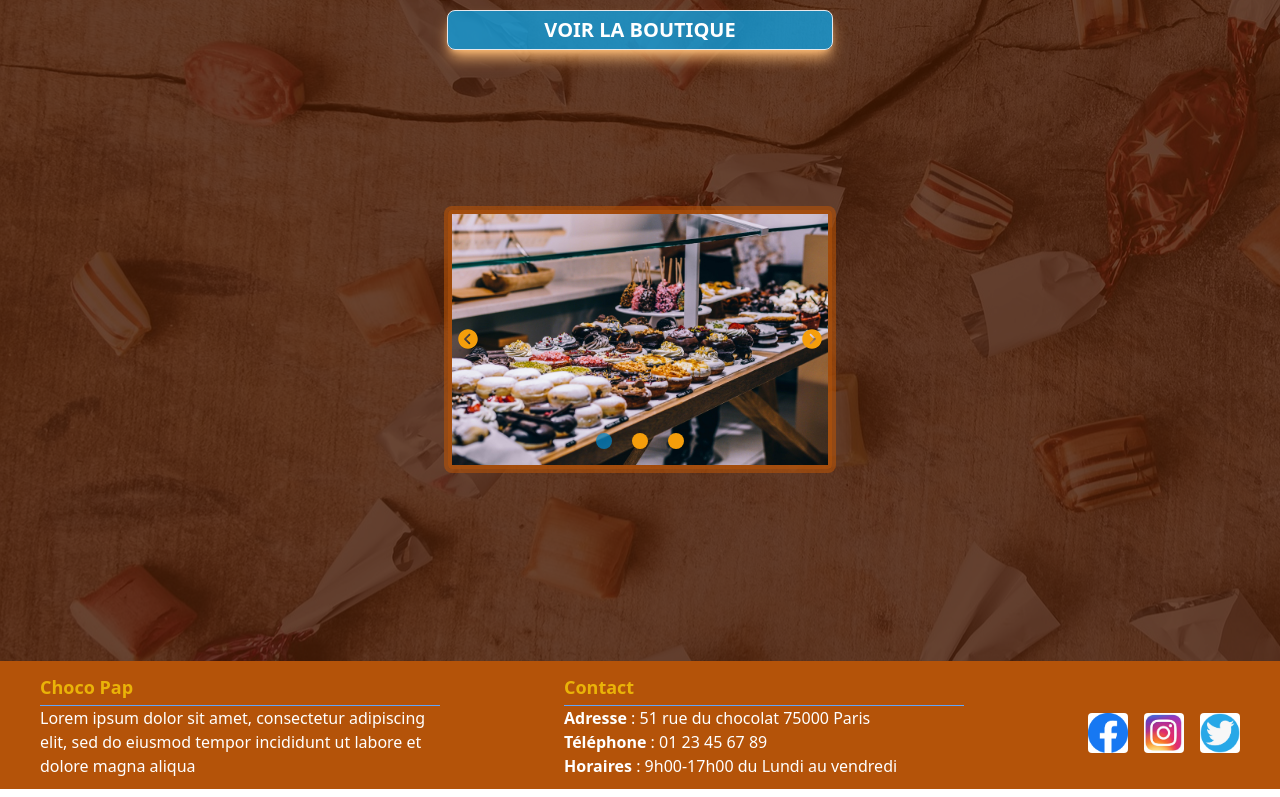
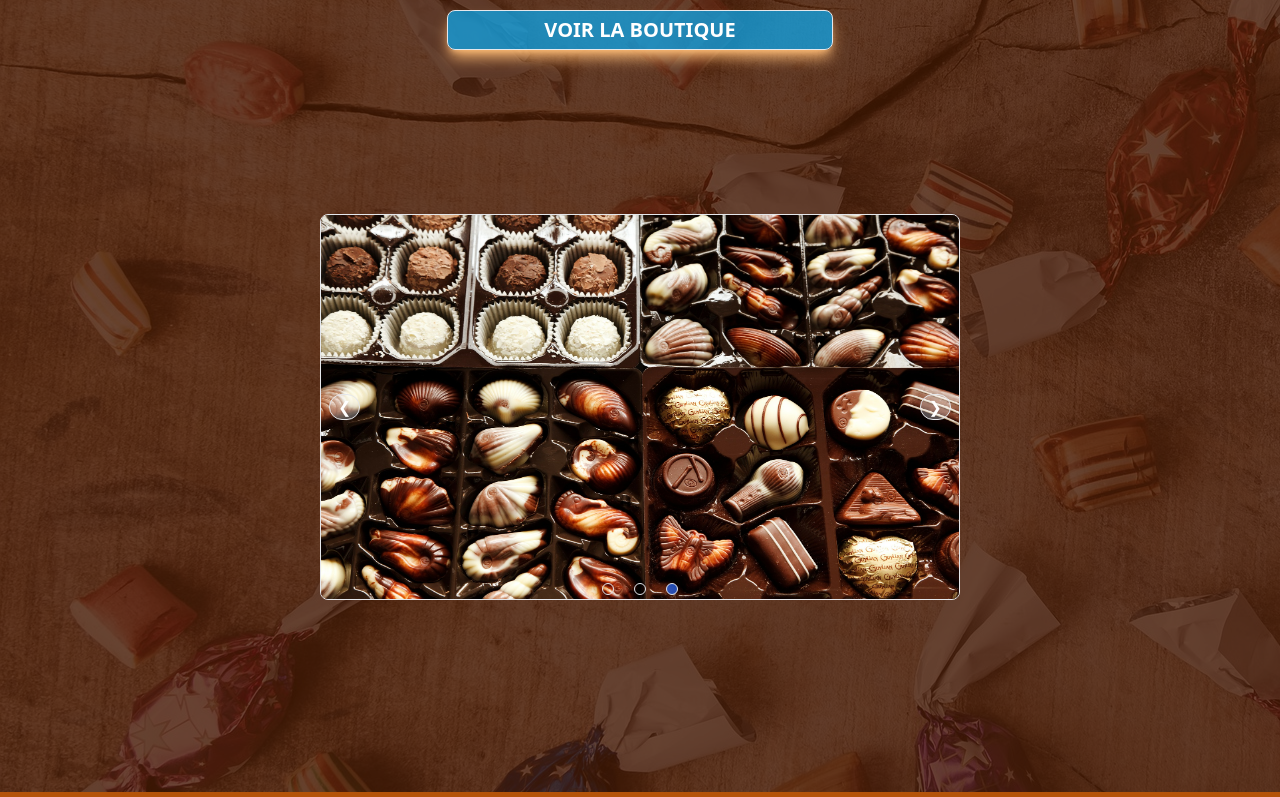
Before and after one commit to kossi973/Choco-Pap, a React (Vite) app in the folder choco-pap/: page / in a window 1280 px wide. Shown: the part 446-1243 px from the top of the page. Built offline with nearby package versions, Linux system fonts and the light colour scheme.

Commit message:
Nouveau Carroussel

```diff
--- a/choco-pap/src/components/Caroussel.tsx
+++ /dev/null
@@ -1,64 +0,0 @@
-import { useState} from 'react';
-import { IoIosArrowDropleftCircle, IoIosArrowDroprightCircle } from "react-icons/io";
-
-function Caroussel ({ slides }: { slides:Array<string> }) {
-
-    let [currentSlide, SetCurrentSlide] = useState(0);
-
-    // sélectionner slide précédente
-    let previousSlide = () => {
-        // if (currentSlide === 0) SetCurrentSlide(slides.length-1)
-        // else SetCurrentSlide(currentSlide - 1);
-        if (currentSlide > 0) SetCurrentSlide(currentSlide - 1)
-    };
-
-    // sélectionner slide suivante
-    let nextSlide = () => {
-        // if (currentSlide === slides.length-1) SetCurrentSlide(0)
-        // else SetCurrentSlide(currentSlide + 1);
-        if (currentSlide < slides.length-1) SetCurrentSlide(currentSlide + 1)
-    };
-
-    return (
-        <div className="w-96 rounded border-4 border-amber-700/80 ring-4 ring-amber-700/60 overflow-hidden relative">
-            {/* afficher les images une à une */}
-            <div className={`h-68 flex transition ease-out duration-700`}
-                style = {{
-                    transform : `translateX(-${currentSlide * 100}%)`,
-                }}>
-                {slides.map((slide: string, index: number) => {
-                    return (<img key={{slide} && index} src={slide} alt={slide}/>);
-                })}
-            </div>
-
-            {/* positionner les boutons de sélection gauche et droite */}
-            <div className="absolute top-0 h-full w-full flex justify-between items-center text-amber-500 text-2xl px-1">
-                <button onClick={previousSlide}>
-                    <IoIosArrowDropleftCircle/>
-                </button>
-                <button onClick={nextSlide}>
-                    <IoIosArrowDroprightCircle/>
-                </button>
-            </div>
-
-            {/* positionner les boutons d'identification et sélection des slides */}
-            <div className="absolute bottom-0 py-4 flex justify-center gap-5 w-full">
-                {slides.map((slide: string, index: number) => {
-                    return (
-                        <div
-                            onClick={() => {
-                                SetCurrentSlide(index);
-                            }}
-                            key={{slide} && index}
-                            className={`rounded-full size-4 cursor-pointer
-                            ${ index == currentSlide ? "bg-sky-600/75" : "bg-amber-500"
-                            }`}>
-                        </div>
-                    )
-                })}
-            </div>
-        </div>
-    );
-}
-
-export default Caroussel;
--- /dev/null
+++ b/choco-pap/src/components/CarousselAutoAR.tsx
@@ -0,0 +1,76 @@
+import { useEffect, useState} from 'react';
+
+  interface TempoProps{
+    tempo : number,
+  }
+
+    // Définir les images du caroussel
+let slides = [
+    "/images/accueil1.jpg",
+    "/images/accueil2.jpg",
+    "/images/accueil3.jpg",
+    ]
+
+// CarrousselAutoAR: bloc1: décalage automatique du contenu en fonction de la temporisation; bloc2: positionnement des flêches; bloc3: positionnement des boutons de pagination
+const CarrousselAutoAR: React.FC<TempoProps> = ({tempo}) => {
+
+    let [currentSlide, setCurrentSlide] = useState(0);
+    let [sensDéfilement, setSensDéfilement] = useState("droite");
+
+    // sélectionner slide précédente
+    let previousSlide = () => {
+        if (currentSlide > 0) {
+            setCurrentSlide(currentSlide - 1)
+        } else setSensDéfilement("droite");
+    } ;
+
+    // sélectionner slide suivante
+    let nextSlide = () => {
+        if (currentSlide < slides.length-1) {
+            setCurrentSlide(currentSlide + 1)
+        } else setSensDéfilement("gauche");
+    };
+
+    // Défilement automatique des diapos en fonction de la temporisation
+    useEffect(() => {
+         const interval = setInterval(() => { sensDéfilement == "droite" ? nextSlide() : previousSlide(); }, tempo);
+
+         return () => clearInterval(interval); // Nettoyer l'intervalle lors du démontage du composant
+    }, [currentSlide,sensDéfilement]);
+
+    return (
+        <div className={`rounded-lg border relative overflow-hidden md:w-1/2 md:mx-auto mt-1 ${slides.length > 0 ? "" : "hidden"}`}>
+            <div className="flex transition ease-out duration-700" style={{ transform: `translateX(-${currentSlide * 100}%)` }}>
+	            {slides.map((slide, index) => ( <img key={index} src={slide} alt={"Slide"} className="w-full h-48 md:h-64 lg:h-96 flex-shrink-0" /> ))}
+            </div>
+
+            <div className="absolute top-0 h-full w-full flex justify-between items-center text-white text-md px-2">
+                <button onClick={previousSlide}>
+                    <p className='rounded-full border bg-white/30 px-2 active:bg-white/75'>❮</p>
+                </button>
+                <button onClick={nextSlide}>
+                    <p className='rounded-full border bg-white/30 px-2 active:bg-white/75'>❯</p>
+                </button>
+            </div>
+
+            <div className="absolute bottom-0 pb-1 flex justify-center gap-5 w-full">
+                {slides.map((slide, index) => {
+                    return (
+                        <div
+                            onClick={() => {
+                                setCurrentSlide(index);
+                            }}
+                            key={slide && index}
+                            className={`rounded-full size-3 border cursor-pointer text-center active:bg-white/75
+                            ${ index == currentSlide ? "bg-blue-600/75" : ""
+                            }`}>
+                            {/* <p className='invisible md:visible font-bold'>{index+1}</p> */}
+                        </div>
+                    )
+                })}
+            </div>
+        </div>
+    );
+}
+
+export default CarrousselAutoAR;
--- a/choco-pap/src/pages/Home.tsx
+++ b/choco-pap/src/pages/Home.tsx
@@ -1,13 +1,8 @@
 import { Link } from 'react-router-dom';
-import Caroussel from "../components/Caroussel";
+import CarrousselAutoAR from '../components/CarousselAutoAR';
 
 function Home() {
-    // Définir les images du caroussel
-    let slidesCaroussel = [
-        "/images/accueil1.jpg",
-        "/images/accueil2.jpg",
-        "/images/accueil3.jpg",
-    ]
+
 
     return (
         // page principale CHOCO PAP
@@ -24,7 +19,7 @@ function Home() {
 
                     {/* le caroussel */}
                     <div className='mx-auto mb-48'>
-                        <Caroussel slides={slidesCaroussel} />
+                        <CarrousselAutoAR tempo={2000} />
                     </div>
 
             </div>
```
Also changed, not shown: 2 other files (tests, documents, lock files or other folders).
